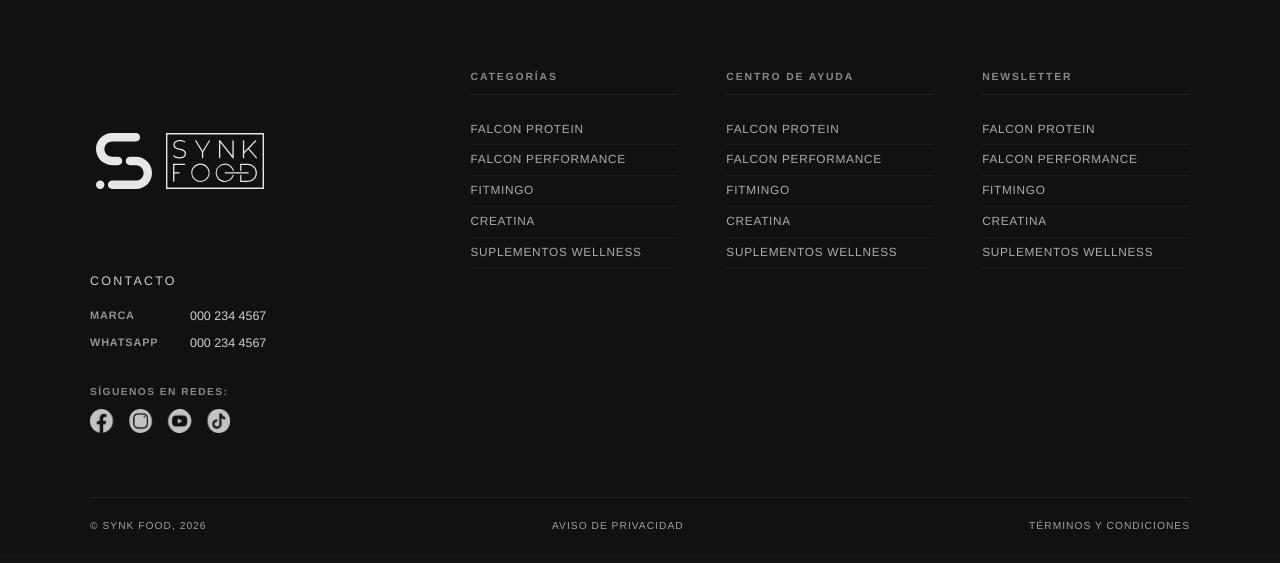
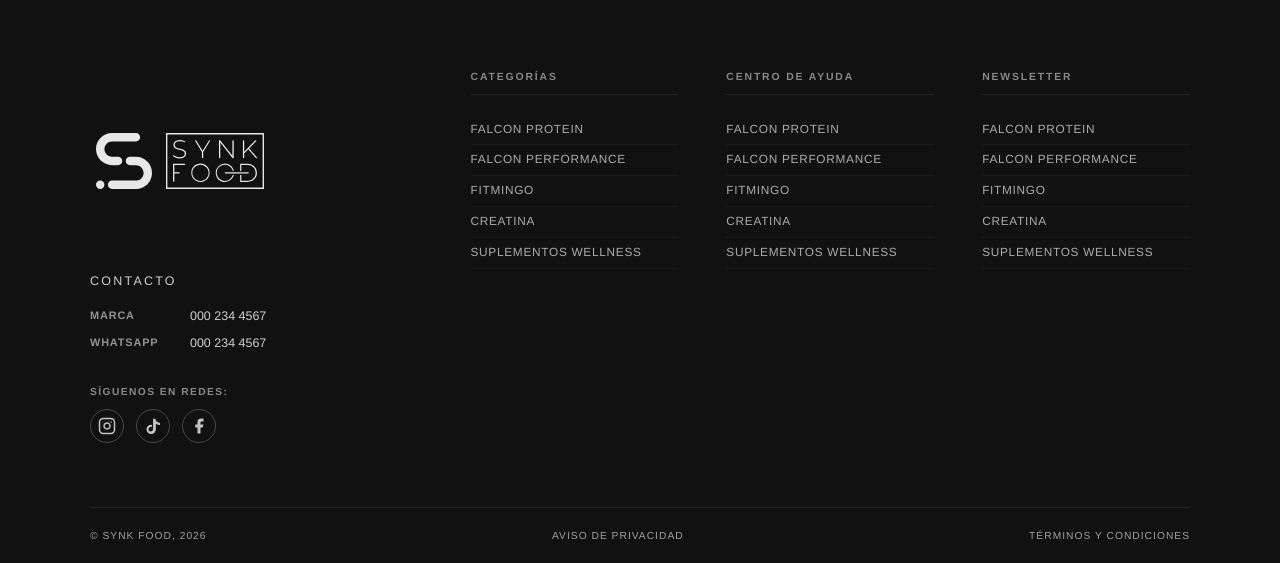
Before and after one commit to Nakajito/shop, a Django app: page /es/mayoristas/ in a window 1280 px wide. Shown: the part 1154-1717 px from the top of the page. Before the commit the page ends 1685 px from the top, so only its background shows below. Run offline with Django 5.2, Linux system fonts and the light colour scheme; parts of the project's set-up code (start-up, migrations or seed data) failed here and were passed over; some libraries are stand-ins or nearby versions.

Commit message:
feat: agregar íconos de redes sociales al footer
Reemplaza la imagen estática de "Redes" por íconos clickeables de
Instagram, TikTok y Facebook con los handles reales de la marca.

Co-Authored-By: Claude Sonnet 5 <noreply@anthropic.com>

```diff
--- a/myshop/shop/templates/includes/footer.html
+++ b/myshop/shop/templates/includes/footer.html
@@ -19,9 +19,20 @@
       </div>
       <div class="sf-footer__social">
         <p class="sf-footer__social-label">{% trans "SÍGUENOS EN REDES:" %}</p>
-        <img src="{% static 'img/onesynk/11.webp' %}"
-             alt="Redes"
-             class="sf-footer__social-img" />
+        <div class="sf-footer__social-links">
+          <a href="https://www.instagram.com/synk_food/" target="_blank" rel="noopener"
+             class="sf-footer__social-link" aria-label="Instagram">
+            <svg xmlns="http://www.w3.org/2000/svg" width="18" height="18" viewBox="0 0 24 24" fill="none" stroke="currentColor" stroke-width="2" stroke-linecap="round" stroke-linejoin="round"><rect x="2" y="2" width="20" height="20" rx="5" ry="5"/><path d="M16 11.37A4 4 0 1 1 12.63 8 4 4 0 0 1 16 11.37z"/><line x1="17.5" y1="6.5" x2="17.51" y2="6.5"/></svg>
+          </a>
+          <a href="https://www.tiktok.com/@synk_food" target="_blank" rel="noopener"
+             class="sf-footer__social-link" aria-label="TikTok">
+            <svg xmlns="http://www.w3.org/2000/svg" width="18" height="18" viewBox="0 0 24 24" fill="currentColor"><path d="M16.6 5.82c-.9-.98-1.4-2.26-1.4-3.57h-3.14v13.9a3.13 3.13 0 0 1-5.62 1.88 3.13 3.13 0 0 1 3.13-4.72c.3 0 .6.05.87.13v-3.2a6.3 6.3 0 0 0-.87-.06 6.27 6.27 0 1 0 6.27 6.27V9.05a9.4 9.4 0 0 0 5.5 1.77V7.68a5.9 5.9 0 0 1-4.74-1.86z"/></svg>
+          </a>
+          <a href="https://www.facebook.com/synkfood" target="_blank" rel="noopener"
+             class="sf-footer__social-link" aria-label="Facebook">
+            <svg xmlns="http://www.w3.org/2000/svg" width="18" height="18" viewBox="0 0 24 24" fill="currentColor"><path d="M18 2h-3a5 5 0 0 0-5 5v3H7v4h3v8h4v-8h3l1-4h-4V7a1 1 0 0 1 1-1h3z"/></svg>
+          </a>
+        </div>
       </div>
     </div>
     <div class="sf-footer__col">
--- a/myshop/static/css/synkfood.css
+++ b/myshop/static/css/synkfood.css
@@ -1232,14 +1232,28 @@ em { font-style: normal; }
   text-transform: uppercase;
 }
 
-.sf-footer__social-img {
-  width: 140px;
-  filter: brightness(0) invert(1);
+.sf-footer__social-links {
+  display: flex;
+  gap: 12px;
+}
+
+.sf-footer__social-link {
+  display: flex;
+  align-items: center;
+  justify-content: center;
+  width: 34px;
+  height: 34px;
+  border-radius: 50%;
+  border: 1px solid rgba(255,255,255,0.3);
+  color: #fff;
   opacity: 0.75;
-  transition: opacity 0.2s;
-}
-
-.sf-footer__social-img:hover { opacity: 1; }
+  transition: opacity 0.2s, background 0.2s;
+}
+
+.sf-footer__social-link:hover {
+  opacity: 1;
+  background: rgba(255,255,255,0.1);
+}
 
 /* Columnas de links */
 .sf-footer__col h4 {
```
Also changed, not shown: myshop/shop/templates/shop/synkfood.html (+14 -3 lines).
